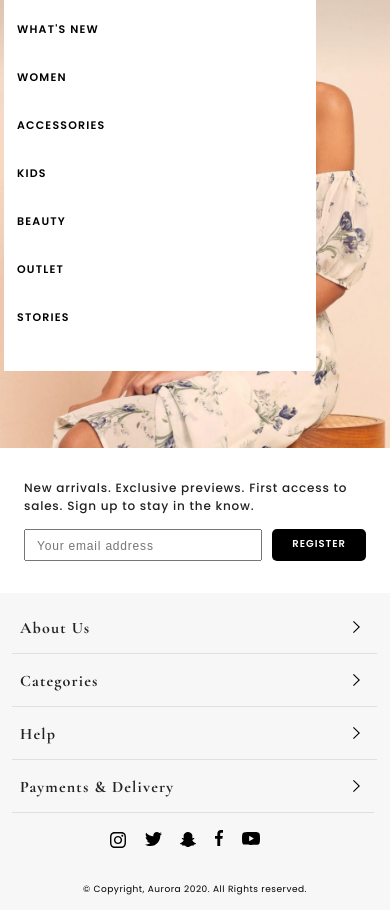
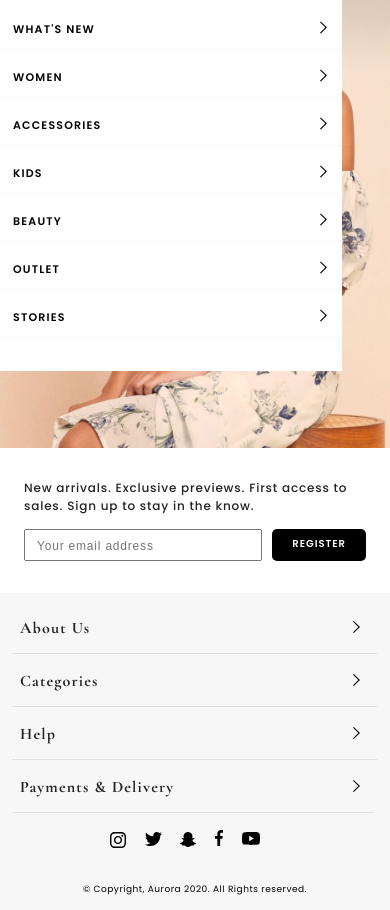
Before and after one commit to Evg2ChainzDev/cruiser_aurora, a plain HTML site: page index.html in a window 390 px wide. Both pictures are taken after a click on the element 36 px from the left and 36 px from the top of the page. Shown: the part 66-976 px from the top of the page. Drawn offline with nearby package versions, Linux system fonts and the light colour scheme.

Commit message:
+ burger underlines, register hover

```diff
--- a/index.html
+++ b/index.html
@@ -85,13 +85,13 @@
 <!--                menu burger start-->
                 <div class="burger-fullmenu burger-fullmenu_disp-none">
                     <ul>
-                        <li>what's new</li>
-                        <li>women</li>
-                        <li>accessories</li>
-                        <li>kids</li>
-                        <li>beauty</li>
-                        <li>outlet</li>
-                        <li>stories</li>
+                        <li>what's new<img src="img/svg/arrow-right.svg"></li>
+                        <li>women<img src="img/svg/arrow-right.svg"></li>
+                        <li>accessories<img src="img/svg/arrow-right.svg"></li>
+                        <li>kids<img src="img/svg/arrow-right.svg"></li>
+                        <li>beauty<img src="img/svg/arrow-right.svg"></li>
+                        <li>outlet<img src="img/svg/arrow-right.svg"></li>
+                        <li>stories<img src="img/svg/arrow-right.svg"></li>
 
                     </ul>
                 </div>
@@ -129,7 +129,7 @@
 
         <main class="wrapper">
             <div class="main-screen-center">
-                <h1>Hello! Welcome to Aurora</h1>
+                <h1>Hello! Welcome to Aurora11</h1>
             </div>
         </main>
 
--- a/sass/burger.sass
+++ b/sass/burger.sass
@@ -6,7 +6,7 @@
 .burger-fullmenu
   position: absolute
   top: 80px
-  left: -20px
+  left: -24px
   color: black
   background-color: white
   padding-top: 15px
@@ -18,9 +18,29 @@
   letter-spacing: 1.2px
   text-transform: uppercase
   padding-bottom: 30px
+  width: 100%
 
 .burger-fullmenu li
-  padding: 16px 210px 16px 13px
+  padding: 16px 15px 16px 13px
+  display: flex
+  justify-content: space-between
+  flex-direction: row
+  flex-wrap: nowrap
+  position: relative
+
+.burger-fullmenu li:after
+    content: ""
+    width: 100%
+    height: 1px
+    background-color: #F7F7F7
+    position: absolute
+    left: 0
+    top: 44px
+
+.burger-fullmenu li img
+  margin-bottom: 3px
+
+
 
 .burger-fullmenu_disp-none
   display: none
--- a/sass/main-screen.sass
+++ b/sass/main-screen.sass
@@ -34,7 +34,7 @@
   top: 15px
   cursor: pointer
 
-.main-screen-basket__icon
+//.main-screen-basket__icon
 
 
 .main-screen-search__input::placeholder
--- a/sass/promo-section.sass
+++ b/sass/promo-section.sass
@@ -59,3 +59,7 @@
   font-family: Poppins, sans-serif
   border-radius: 5px
   width: 94px
+
+.promo-section-form__button:hover
+  background-color: #b1b0b0 !important
+  transition: 1s
--- a/sass/style.sass
+++ b/sass/style.sass
@@ -33,6 +33,9 @@ body
 .b-link:hover
   color: #b1b0b0 !important
   transition: 1s
+
+.b-link:focus
+  text-decoration: underline
 
 .w-link:focus
   color: #000000 !important
```
Also changed, not shown: css/burger.css, css/promo-section.css, css/style.css, img/Screenshot_1.png (added).
